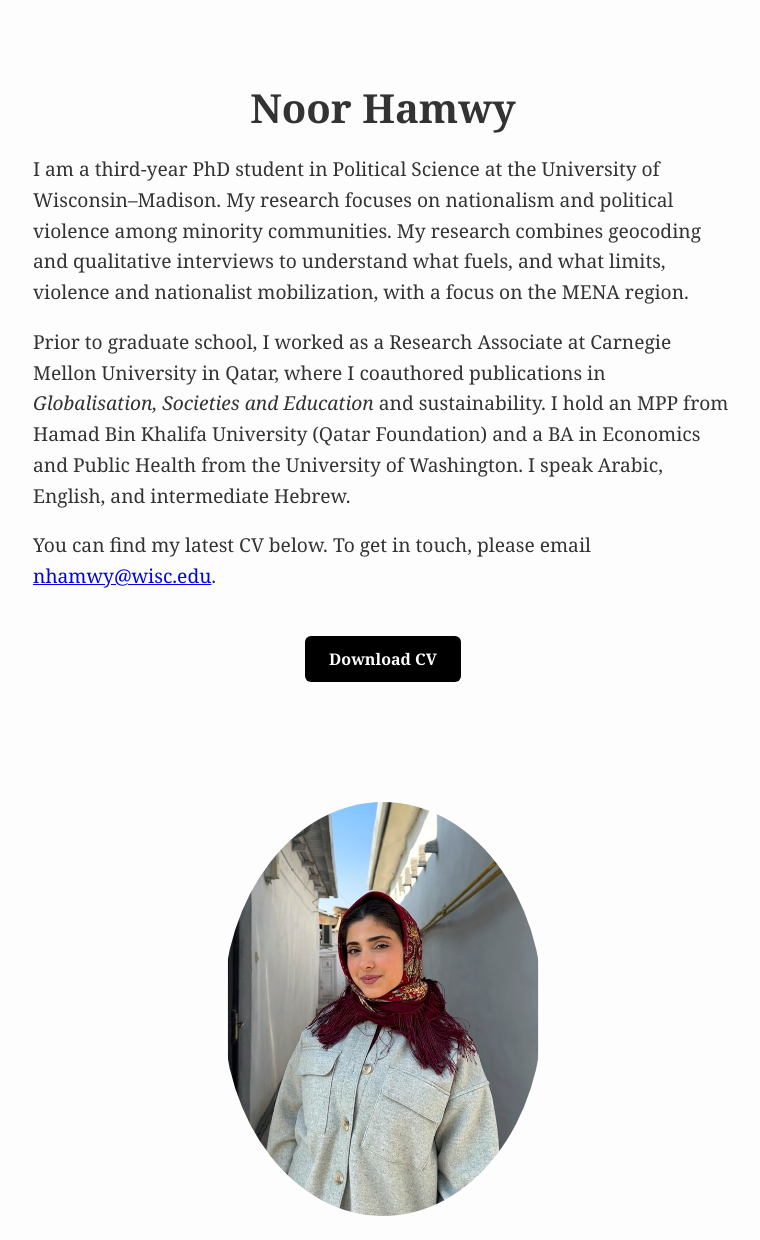
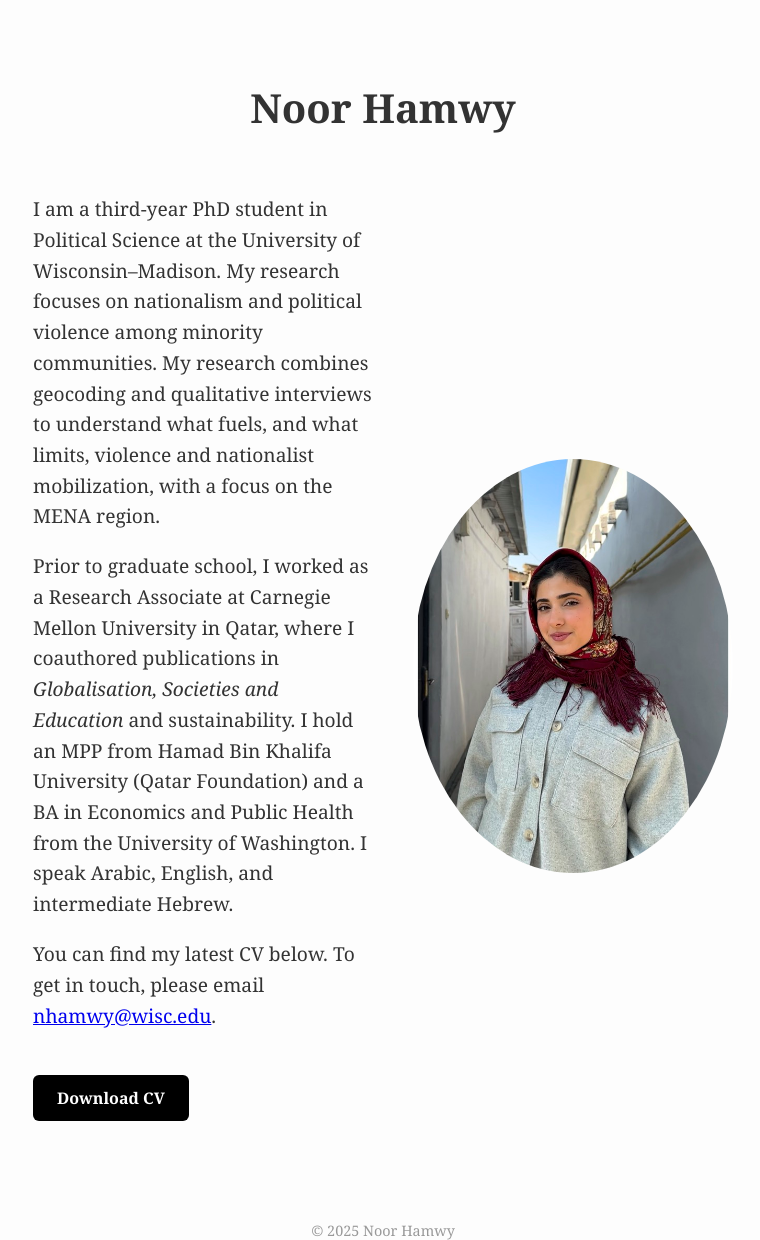
Before and after one commit to NoorHamwy/noorhamwy.github.io, a Jekyll site: the page index.html, which Jekyll copies as it is, in a window 1280 px wide. Shown: the whole page, without its empty margins (257-1017 px from the left). Built offline with Jekyll 4.4.1, drawn with Linux system fonts in a browser that asks for light colours.

Commit message:
Update index.html

```diff
--- a/index.html
+++ b/index.html
@@ -57,6 +57,10 @@
 <div class="container">
   <h1>Noor Hamwy</h1>
 
+  <div style="display: flex; flex-wrap: wrap; align-items: center; justify-content: center; gap: 40px; margin-top: 40px;">
+
+    <!-- Text Section -->
+    <div style="flex: 1; min-width: 280px; max-width: 500px; text-align: left;">
       <p>
         I am a third-year PhD student in Political Science at the University of Wisconsin–Madison. My research focuses on nationalism and political violence among minority communities. My research combines geocoding and qualitative interviews to understand what fuels, and what limits, violence and nationalist mobilization, with a focus on the MENA region.
       </p>
@@ -69,9 +73,14 @@
       <a class="cv-button" href="Noor_Hamwy_CV.pdf" target="_blank">Download CV</a>
     </div>
 
-  <div style="flex: 0 0 240px; text-align: center;">
+    <!-- Image Section -->
+    <div style="flex: 0 0 320px; text-align: center;">
       <img src="ME.jpg" alt="Noor Hamwy" style="width: 100%; max-width: 320px; border-radius: 50%;" />
-
     </div>
 
   </div>
+</div>
+
+<footer>
+  © 2025 Noor Hamwy
+</footer>
```
Lines whose indentation alone changed are shown as unchanged.
